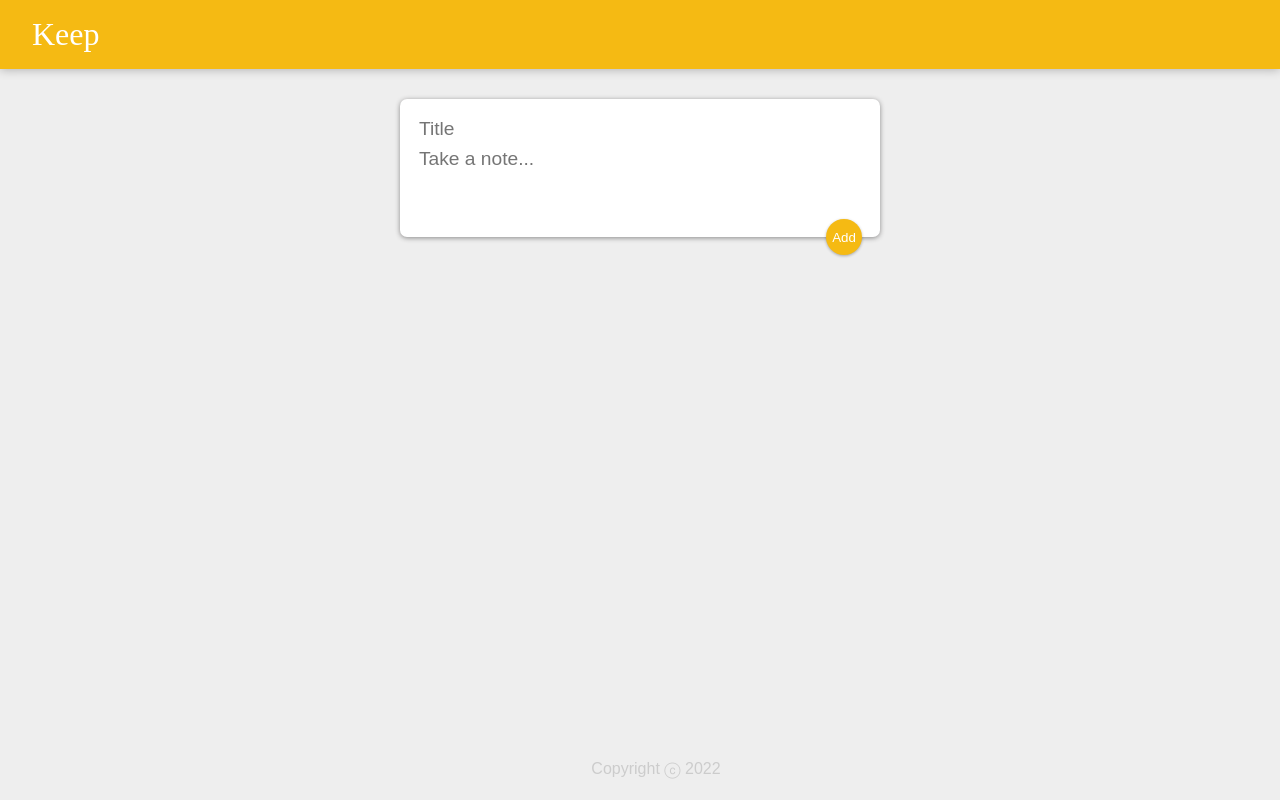
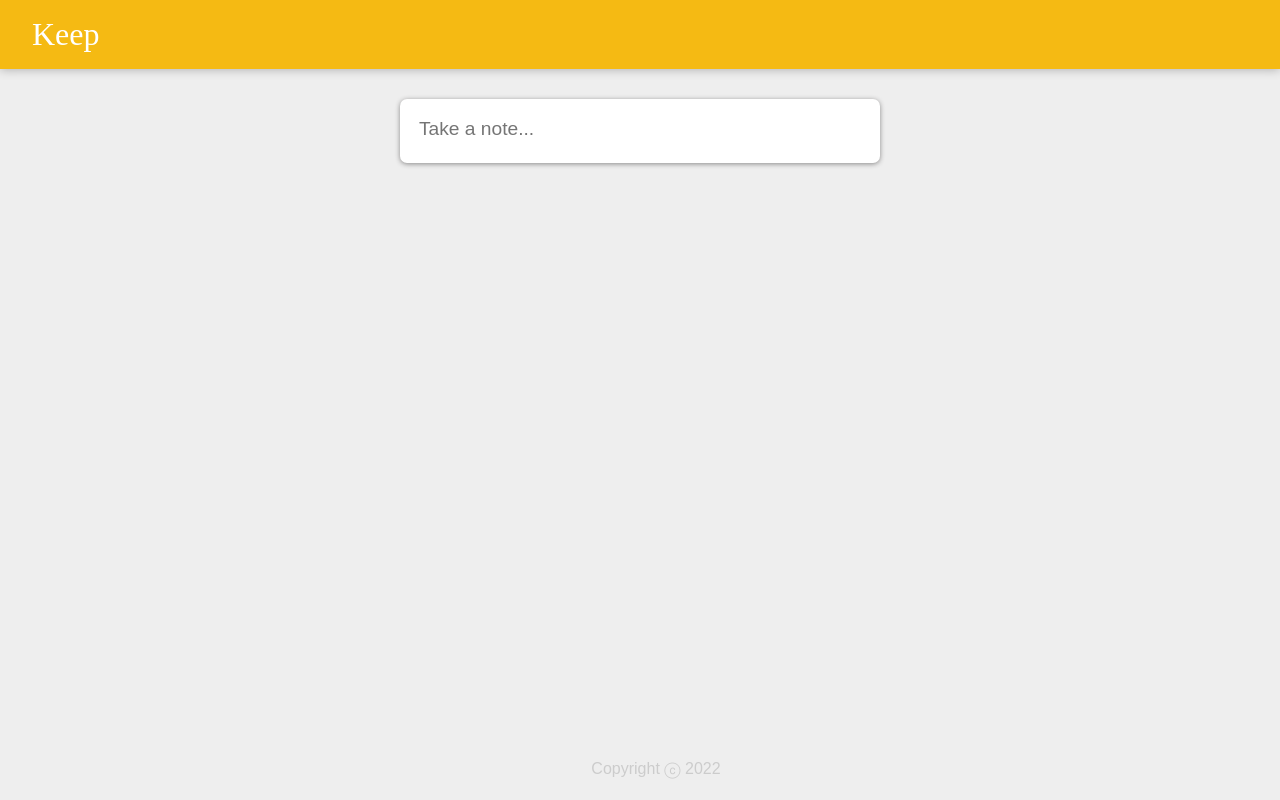
Before and after one commit to Vishwaraj/keeper-app, a React (Create React App) app: page / in a window 1280 px wide. Built offline with nearby package versions, Linux system fonts and the light colour scheme.

Commit message:
Update CreateArea.jsx

```diff
--- a/src/components/CreateArea.jsx
+++ b/src/components/CreateArea.jsx
@@ -1,6 +1,11 @@
 import React, { useState } from "react";
+import AddIcon from "@material-ui/icons/Add";
+import Fab from "@material-ui/core/Fab";
+import Zoom from "@material-ui/core/Zoom";
 
 function CreateArea(props) {
+  const [isExpanded, setExpanded] = useState(false);
+
   const [note, setNote] = useState({
     title: "",
     content: ""
@@ -26,23 +31,35 @@
     event.preventDefault();
   }
 
+  function expand() {
+    setExpanded(true);
+  }
+
   return (
     <div>
       <form className="create-note">
+        {isExpanded && (
           <input
             name="title"
             onChange={handleChange}
             value={note.title}
             placeholder="Title"
           />
+        )}
+
         <textarea
           name="content"
+          onClick={expand}
           onChange={handleChange}
           value={note.content}
           placeholder="Take a note..."
-          rows="3"
+          rows={isExpanded ? 3 : 1}
         />
-        <button onClick={submitNote}>Add</button>
+        <Zoom in={isExpanded}>
+          <Fab onClick={submitNote}>
+            <AddIcon />
+          </Fab>
+        </Zoom>
       </form>
     </div>
   );
```
Lines whose indentation alone changed are shown as unchanged.
